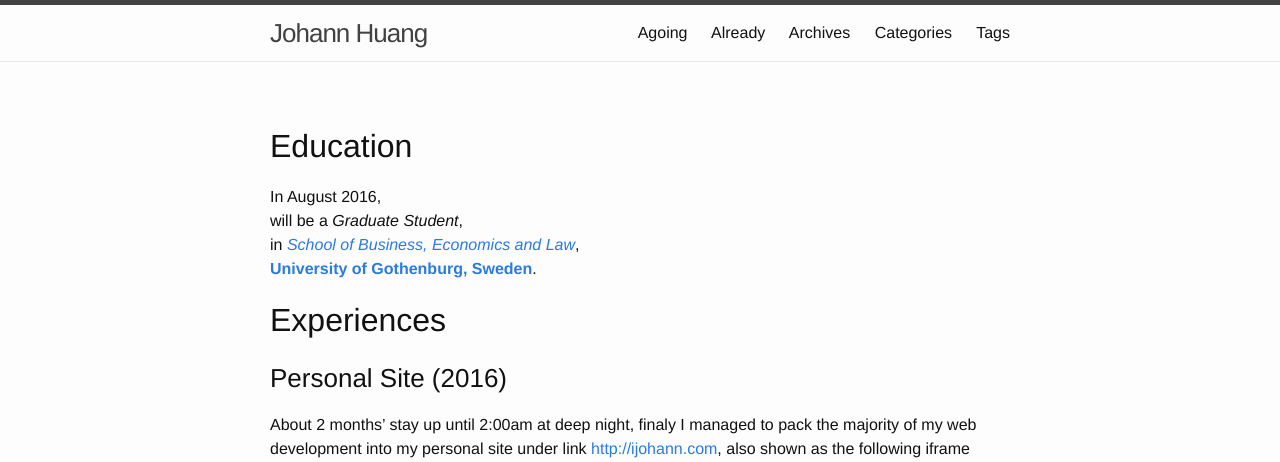
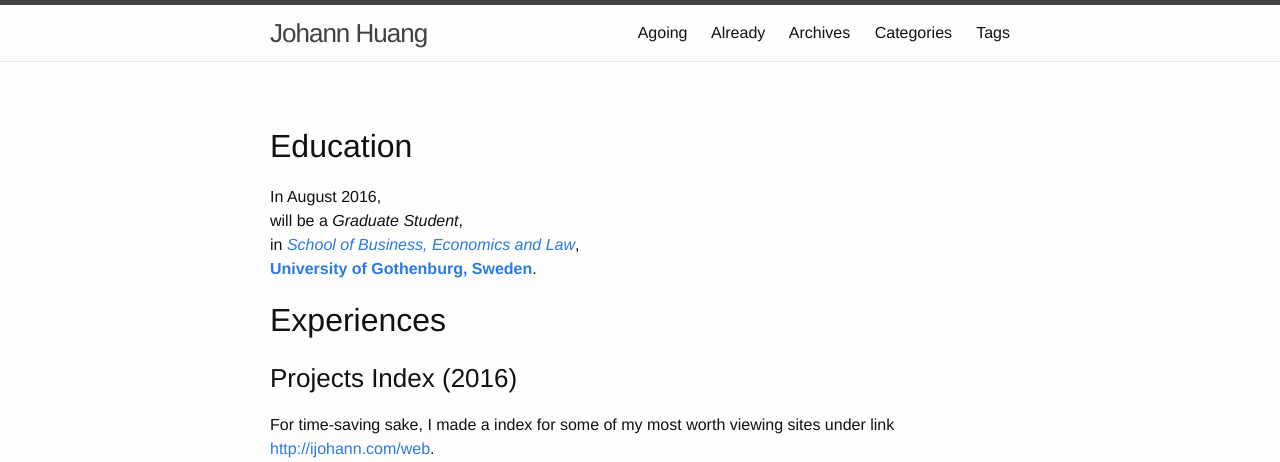
Before and after one commit to happyjohann/happyjohann.github.io, a Jekyll site: the page built from index.md, in a window 1280 px wide and 1400 px high. Shown: the top 462 px of the window. Built offline with Jekyll 4.4.1, drawn with Linux system fonts in a browser that asks for light colours; comment, search, counter and statistics services are not loaded; some of the changed text lies outside the part shown.

Commit message:
add projects index

```diff
--- a/index.md
+++ b/index.md
@@ -10,6 +10,11 @@ in *[School of Business, Economics and Law](http://handels.gu.se/english)*,
 **[University of Gothenburg, Sweden](http://www.gu.se/)**.
 
 ## Experiences
+
+### Projects Index (2016)
+For time-saving sake, I made a index for some of my most worth viewing sites under link <http://ijohann.com/web>.
+<iframe width="800" height="600" src="http://ijohann.com/web" frameborder="1" allowfullscreen></iframe>
+*The above iframe is scrollable*
 
 ### Personal Site (2016)
 About 2 months' stay up until 2:00am at deep night, finaly I managed to pack the majority of my web development into my personal site under link <http://ijohann.com>, also shown as the following iframe (inside with is a zoomable/clickable treemap made using `d3.js`).
```
